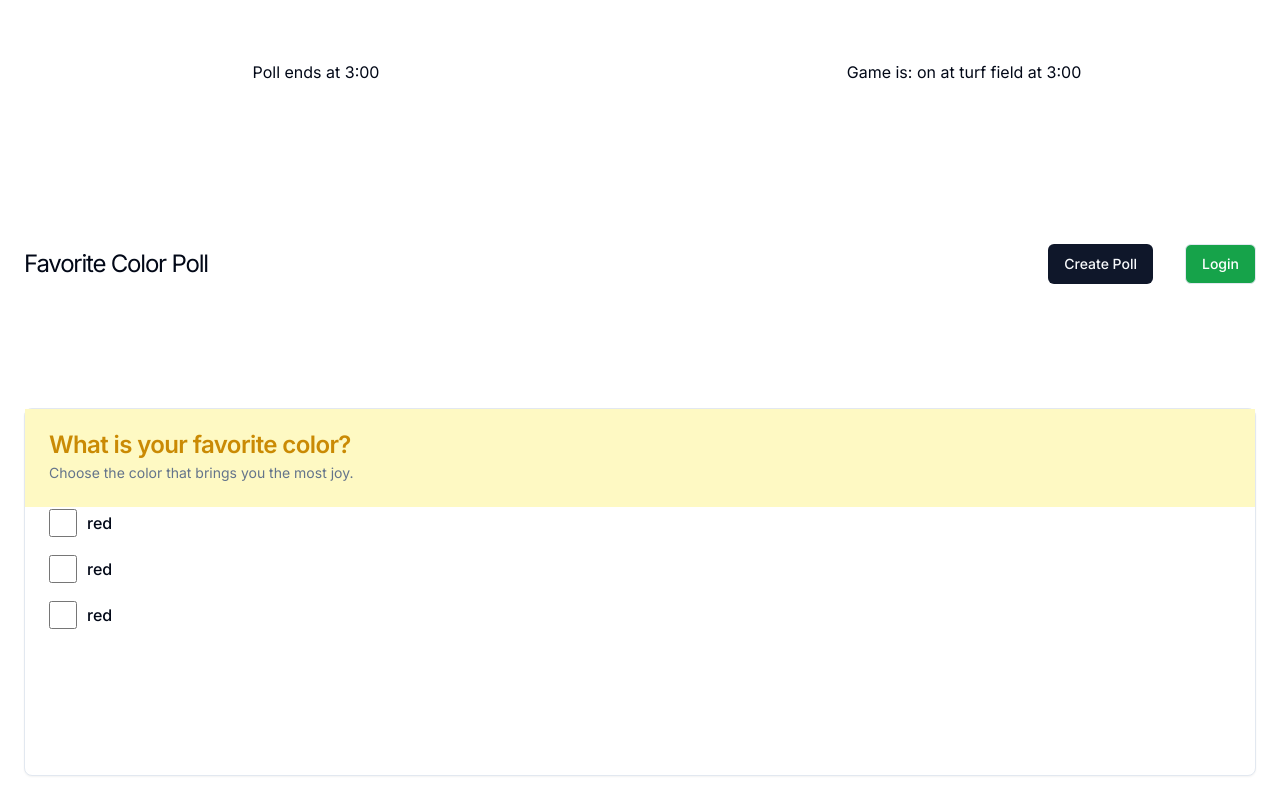
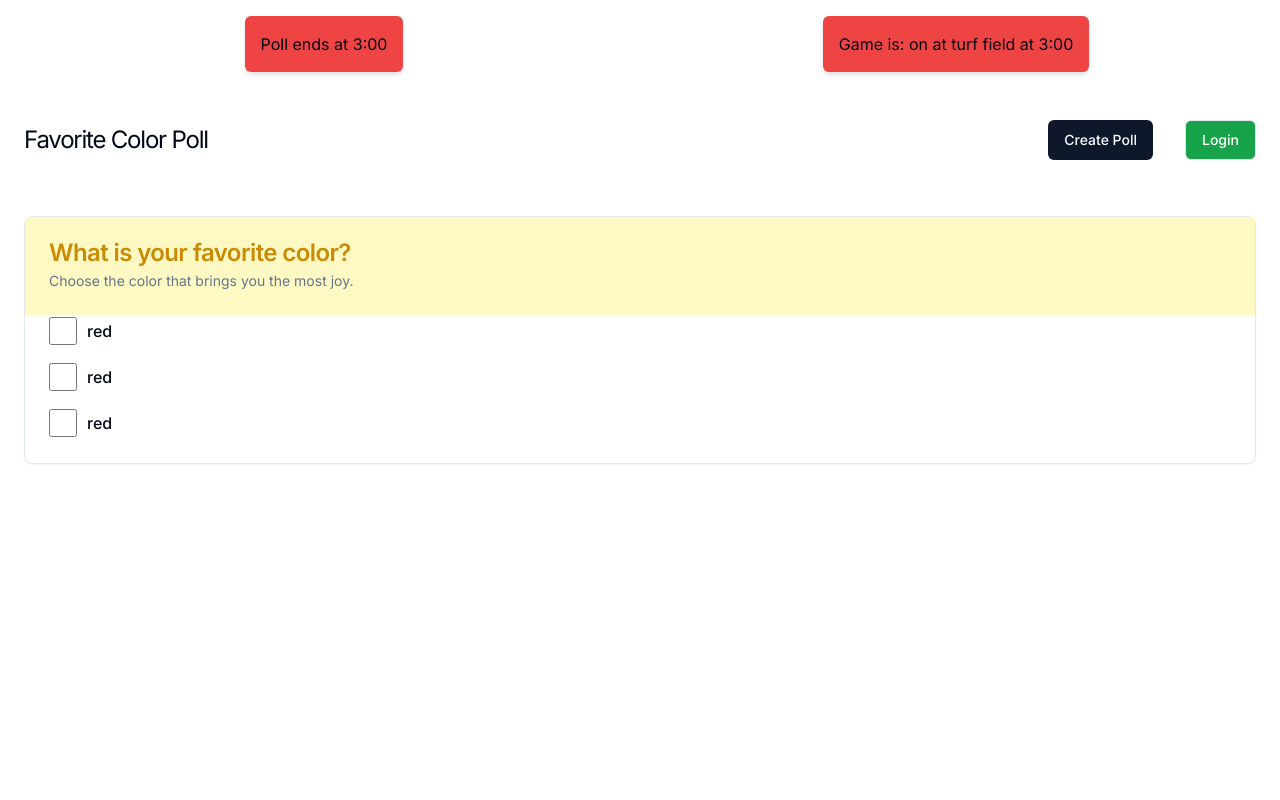
Before and after one commit to Tarvisss/RowdyHacks-2024, a Next.js app: page / in a window 1280 px wide. Built offline with nearby package versions, Linux system fonts and the light colour scheme.

Commit message:
added radius and shadow to notification

```diff
--- a/src/app/globals.css
+++ b/src/app/globals.css
@@ -70,7 +70,14 @@
   * {
     @apply border-border;
   }
+
   body {
     @apply bg-background text-foreground;
   }
+
 }
+
+#notif {
+  border-radius: .375rem;
+  box-shadow: 0 4px 6px -1px rgb(0 0 0 / 0.1), 0 2px 4px -2px rgb(0 0 0 / 0.1);;
+}
--- a/src/app/page.js
+++ b/src/app/page.js
@@ -24,10 +24,10 @@ import PollComponent from "@/components/PollComponent"
 
 export default function Component() {
   return (
-    <div className="grid grid-rows-min w-full min-h-screen gap-2">
-      <div className="grid grid-cols-2 items-center gap-4">
-        <h1 className="text-center">Poll ends at 3:00</h1>
-        <h1 className="text-center">Game is: on at turf field at 3:00</h1>
+    <div className="w-full min-h-screen ">
+      <div className="grid grid-cols-2 place-items-center gap-4 p-4">
+        <h1 id = "notif" className="text-center bg-red-500 w-max p-4 shadow-m rounded-m">Poll ends at 3:00</h1>
+        <h1 id = "notif" className="text-center  bg-red-500 w-max p-4 shadow-m rounded-m">Game is: on at turf field at 3:00</h1>
       </div>
       <header className="flex items-center py-4 md:py-6 lg:py-8 px-4 md:px-6">
         <div className="space-y-1">
```
